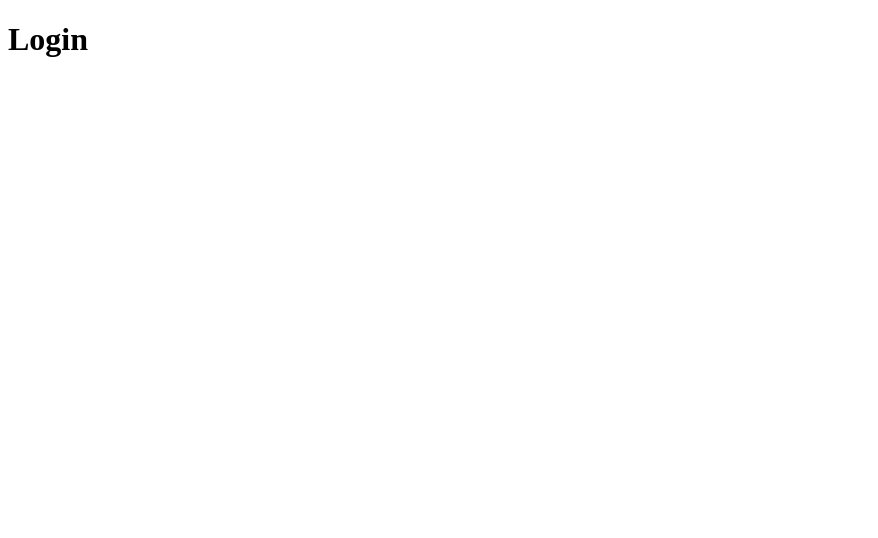
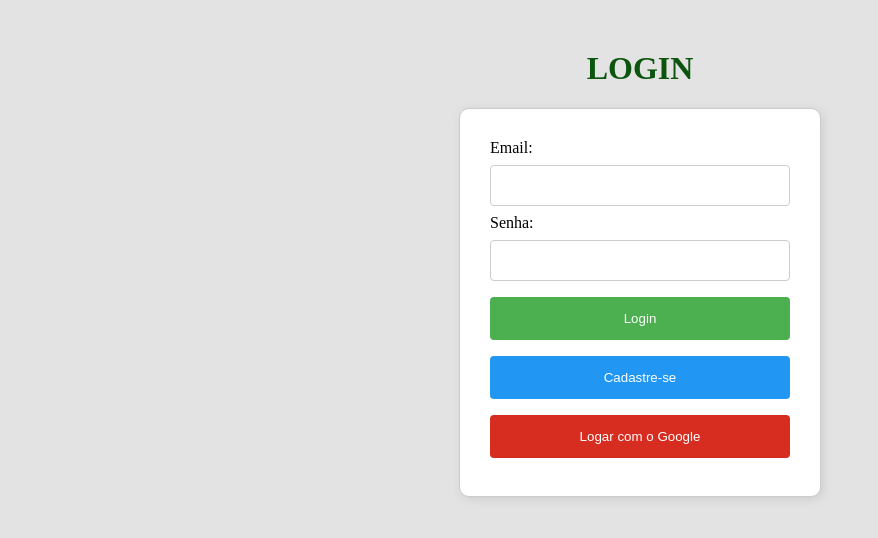
Before and after one commit to YuriAPCarvalho/chamado, a Vue app in the folder vue-project/: page / in a window 1280 px wide. Shown: the top 538 px of the page, without its empty margins (0-878 px from the left). Built offline with nearby package versions, Linux system fonts and the light colour scheme.

Commit message:
criando login e cadastro

```diff
--- a/vue-project/src/assets/base.css
+++ /dev/null
@@ -1,74 +0,0 @@
-/* color palette from <https://github.com/vuejs/theme> */
-:root {
-  --vt-c-white: #ffffff;
-  --vt-c-white-soft: #f8f8f8;
-  --vt-c-white-mute: #f2f2f2;
-
-  --vt-c-black: #181818;
-  --vt-c-black-soft: #222222;
-  --vt-c-black-mute: #282828;
-
-  --vt-c-indigo: #2c3e50;
-
-  --vt-c-divider-light-1: rgba(60, 60, 60, 0.29);
-  --vt-c-divider-light-2: rgba(60, 60, 60, 0.12);
-  --vt-c-divider-dark-1: rgba(84, 84, 84, 0.65);
-  --vt-c-divider-dark-2: rgba(84, 84, 84, 0.48);
-
-  --vt-c-text-light-1: var(--vt-c-indigo);
-  --vt-c-text-light-2: rgba(60, 60, 60, 0.66);
-  --vt-c-text-dark-1: var(--vt-c-white);
-  --vt-c-text-dark-2: rgba(235, 235, 235, 0.64);
-}
-
-/* semantic color variables for this project */
-:root {
-  --color-background: var(--vt-c-white);
-  --color-background-soft: var(--vt-c-white-soft);
-  --color-background-mute: var(--vt-c-white-mute);
-
-  --color-border: var(--vt-c-divider-light-2);
-  --color-border-hover: var(--vt-c-divider-light-1);
-
-  --color-heading: var(--vt-c-text-light-1);
-  --color-text: var(--vt-c-text-light-1);
-
-  --section-gap: 160px;
-}
-
-@media (prefers-color-scheme: dark) {
-  :root {
-    --color-background: var(--vt-c-black);
-    --color-background-soft: var(--vt-c-black-soft);
-    --color-background-mute: var(--vt-c-black-mute);
-
-    --color-border: var(--vt-c-divider-dark-2);
-    --color-border-hover: var(--vt-c-divider-dark-1);
-
-    --color-heading: var(--vt-c-text-dark-1);
-    --color-text: var(--vt-c-text-dark-2);
-  }
-}
-
-*,
-*::before,
-*::after {
-  box-sizing: border-box;
-  margin: 0;
-  position: relative;
-  font-weight: normal;
-}
-
-body {
-  min-height: 100vh;
-  color: var(--color-text);
-  background: var(--color-background);
-  transition: color 0.5s, background-color 0.5s;
-  line-height: 1.6;
-  font-family: Inter, -apple-system, BlinkMacSystemFont, 'Segoe UI', Roboto, Oxygen, Ubuntu,
-    Cantarell, 'Fira Sans', 'Droid Sans', 'Helvetica Neue', sans-serif;
-  font-size: 15px;
-  text-rendering: optimizeLegibility;
-  -webkit-font-smoothing: antialiased;
-  -moz-osx-font-smoothing: grayscale;
-}
--- a/vue-project/src/main.js
+++ b/vue-project/src/main.js
@@ -3,12 +3,14 @@ import App from './App.vue'
 import { createRouter, createWebHistory } from 'vue-router'
 import login from './pages/login.vue'
 import home from './pages/home.vue'
+import cadastro from './pages/cadastro.vue'
 
 
 const router = createRouter ({
     routes: [
         { path: '/', component: login },
-        { path: '/home', component: home }
+        { path: '/home', component: home },
+        { path: '/cadastro', component: cadastro}
     ],
     history: createWebHistory()
 })
--- /dev/null
+++ b/vue-project/src/pages/cadastro.vue
@@ -0,0 +1,67 @@
+<template>
+    <div>
+        <h1>CADASTRE-SE</h1>
+    </div>
+    <div>
+      <form class="register-form">
+        <label>Nome:</label>
+        <input type="text" v-model="name" required/>
+        <br />
+        <label>Login:</label>
+        <input type="text" v-model="login" required/>
+        <br />
+        <label>Senha:</label>
+        <input type="password" v-model="password" required/>
+        <br />
+        <button @click.prevent="register" class="register-button">Cadastrar</button>
+      </form>
+    </div>
+  </template>
+
+
+<style>
+
+h1 {
+    text-align: center;
+    margin-top: 50px;
+    color: #0c550f;
+}
+
+body {
+    background-color: rgba(219, 219, 219, 0.753)
+}
+
+.register-form {
+  width: 300px;
+  margin: 0 auto;
+  padding: 30px;
+  border: 1px solid #ccc;
+  border-radius: 10px;
+  box-shadow: 2px 2px 10px #ccc;
+  background-color: white;
+}
+
+.register-form input {
+  width: 100%;
+  padding: 12px 20px;
+  margin: 8px 0;
+  box-sizing: border-box;
+  border: 1px solid #ccc;
+  border-radius: 4px;
+}
+
+.register-button {
+  width: 100%;
+  background-color: #4CAF50;
+  color: white;
+  padding: 14px 20px;
+  margin: 8px 0;
+  border: none;
+  border-radius: 4px;
+  cursor: pointer;
+}
+
+.register-button:hover {
+  background-color: #45a049;
+}
+</style>
--- a/vue-project/src/pages/login.vue
+++ b/vue-project/src/pages/login.vue
@@ -1,3 +1,76 @@
 <template>
-    <h1>Login</h1>
-</template>
+    <div>
+        <h1>LOGIN</h1>
+    </div>
+    <div>
+      <form class="login-form">
+        <label>Email:</label>
+        <input type="email" v-model="email" required class="input-field"/>
+        <br />
+        <label>Senha:</label>
+        <input type="password" v-model="password" required class="input-field"/>
+        <br />
+        <button @click.prevent="login" class="login-button">Login</button>
+        <button @click.prevent="signup" class="signup-button">Cadastre-se</button>
+        <button @click.prevent="loginWithGoogle" class="google-button">Logar com o Google</button>
+    </form>
+
+    </div>
+  </template>
+
+  <style>
+  .login-form {
+    width: 300px;
+    margin: 0 auto;
+    padding: 30px;
+    border: 1px solid #ccc;
+    border-radius: 10px;
+    box-shadow: 2px 2px 10px #ccc;
+    background-color: white;
+  }
+
+  .input-field {
+    width: 100%;
+    padding: 12px 20px;
+    margin: 8px 0;
+    box-sizing: border-box;
+    border: 1px solid #ccc;
+    border-radius: 4px;
+  }
+
+  .login-button, .signup-button, .google-button {
+    width: 100%;
+    padding: 14px 20px;
+    margin: 8px 0;
+    border: none;
+    border-radius: 4px;
+    cursor: pointer;
+  }
+
+  .login-button {
+    background-color: #4CAF50;
+    color: white;
+  }
+
+  .login-button:hover {
+    background-color: #45a049;
+  }
+
+  .signup-button {
+    background-color: #2196F3;
+    color: white;
+  }
+
+  .signup-button:hover {
+    background-color: #1E88E5;
+  }
+
+  .google-button {
+    background-color: #d62d20;
+    color: white;
+  }
+
+  .google-button:hover {
+    background-color: #f74336;
+  }
+  </style>
```
